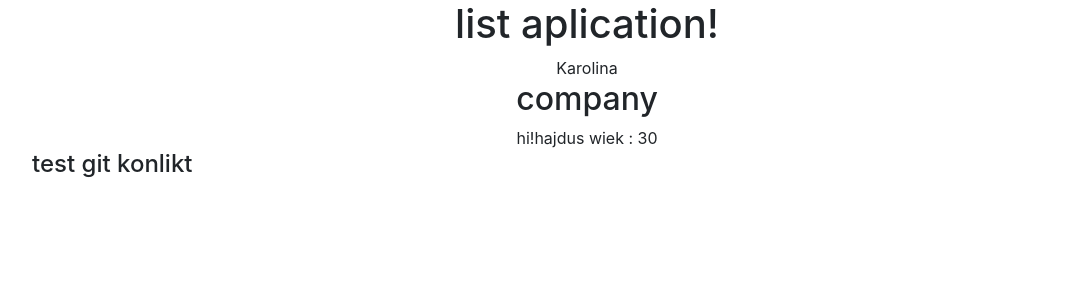
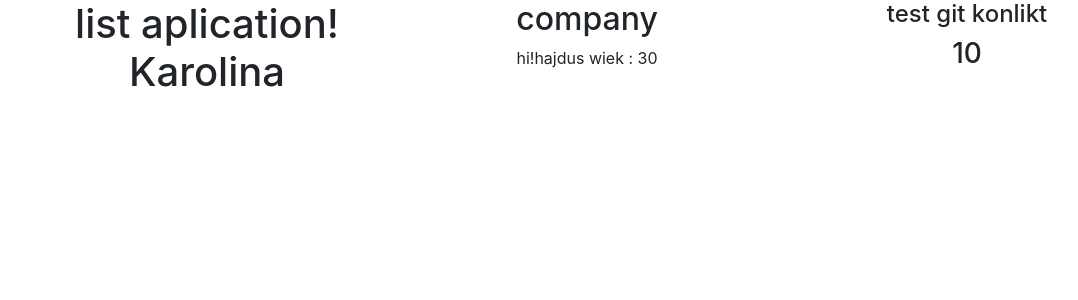
Before and after one commit to hihajdus/ingredients, an Angular app: page / in a window 1280 px wide. Shown: the top 300 px of the page, without its empty margins (53-1131 px from the left). Built offline with nearby package versions, Linux system fonts and the light colour scheme.

Commit message:
bootsrap

```diff
--- a/src/app/app.component.html
+++ b/src/app/app.component.html
@@ -1,12 +1,18 @@
   <div class="container">
-    <div style="text-align:center">
-      <h1>
-        list {{ title }}!
-      </h1>
-        {{ person.name }}
-      <h2> company </h2>
-      {{ person.company.name }}
-      wiek : {{ getAge }}
+    <div class="row">
+      <div class="col-6"></div>
+      <div class="col-6"></div>
     </div>
-    <h4>test git konlikt</h4>
+    <div class="row" style="text-align:center">
+      <div class="col">
+        <h1>list {{ title }}! {{ person.name }}</h1>
+      </div>
+      <div class="col">
+          <h2> company </h2> {{ person.company.name }} wiek : {{ getAge }}
+      </div>
+      <div class="col">
+          <h4>test git konlikt</h4>
+          <h3>{{counter}}</h3>
+      </div>
+    </div>
   </div>
--- a/src/app/app.component.ts
+++ b/src/app/app.component.ts
@@ -11,7 +11,6 @@ export class AppComponent {
   get getAge() {
     return (new Date().getFullYear()) - this.person.birthdate
   }
-
   person = {
     name : 'Karolina' ,
     birthdate : 1988 ,
@@ -19,4 +18,12 @@ export class AppComponent {
       name : 'hi!hajdus'
     }
   }
+
+  counter = 0;
+
+  constructor() {
+    setInterval(()=>{
+      this.counter++;
+    },500)
+  }
 }
```
